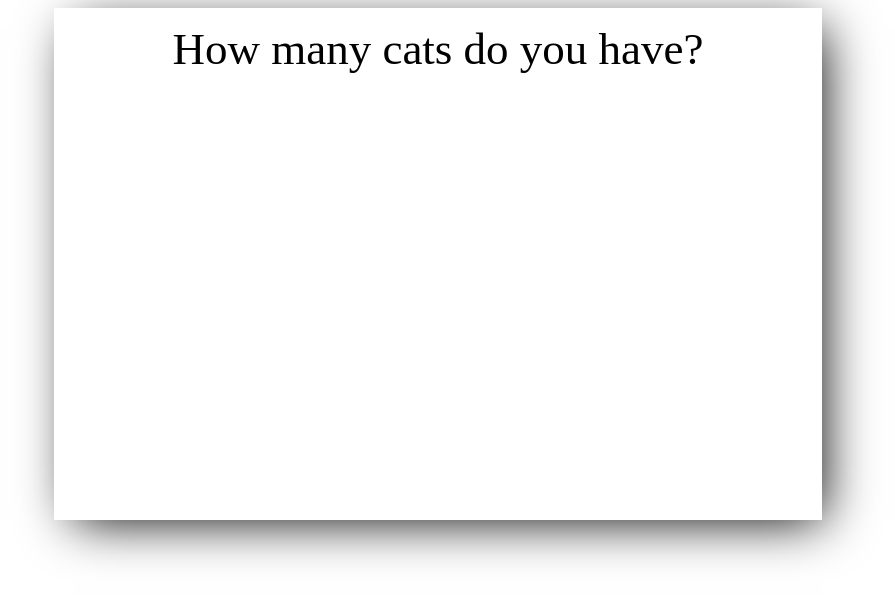
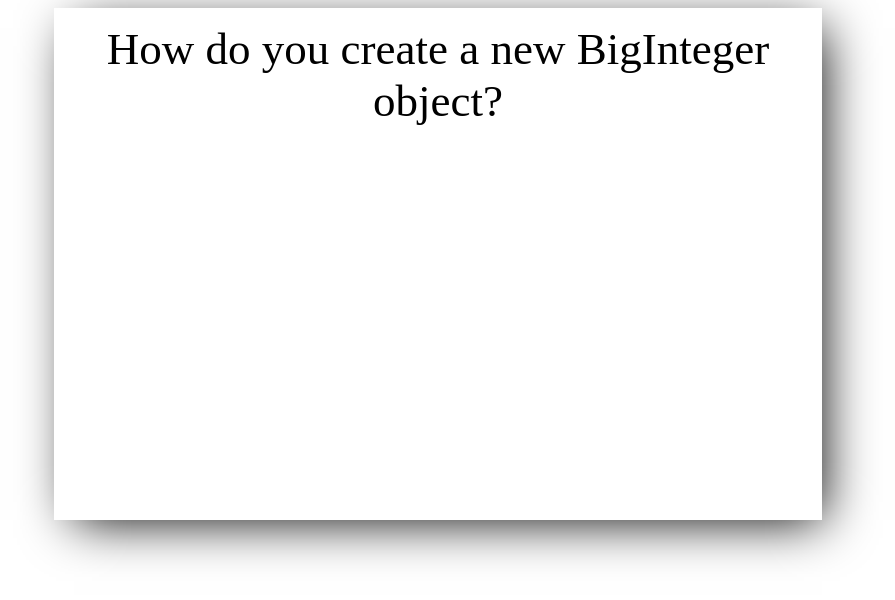
Before and after one commit to kenny-designs/json-cards, a plain HTML site: page index.html in a window 1280 px wide. Shown: the whole page, without its empty margins (202-1097 px from the left). Drawn offline with Linux system fonts and the light colour scheme.

Commit message:
Added quiz for programming

```diff
--- a/css/app.css
+++ b/css/app.css
@@ -3,6 +3,7 @@
   height: 40vw;
   box-shadow: 10px 10px 50px -10px;
   margin: 0 auto;
+  user-select: none;
 }
 
 #question {
--- a/js/main.js
+++ b/js/main.js
@@ -35,5 +35,5 @@ Quiz.prototype.start = function() {
 };
 
 // begin the quiz
-let quiz = new Quiz('sample.json');
+let quiz = new Quiz('progQuiz.json');
 quiz.start();
--- /dev/null
+++ b/quiz/progQuiz.json
@@ -0,0 +1,56 @@
+{
+  "quiz": [
+    {
+      "question": "How do you create a new BigInteger object?",
+      "answer": "By supplying a string with a number like so:<br>BigInteger a = new BigInteger(\"123\");"
+    },
+    {
+      "question": "How do you create a new BigDecimal object?",
+      "answer": "By supplying a string with a number in either int or floating point format:<br>BigDecimal a = new BigDecimal(\"123.5\");<br>or<br>BigDecimal b = new BigDecimal(\"50\");"
+    },
+    {
+      "question": "How do you create a new Integer object?",
+      "answer": "With either an int or a String like so:<br>Integer a = new Integer(100);<br>or<br>Integer b = new Integer(\"500\");"
+    },
+    {
+      "question": "How do you create a new Double object?",
+      "answer": "With either a double or a String like so:<br>Double a = new Double(5.15);<br>or<br>Double b = new Double(\"5.0\");"
+    },
+    {
+      "question": "What is the MIN_VALUE and the MAX_VALUE for the Integer class?",
+      "answer": "These are the max and min values for the primitive data type int.<br>MAX_VALUE = 2,147,483,647<br>MIN_VALUE = -2,147,483,648"
+    },
+    {
+      "question": "What is the MIN_VALUE and the MAX_VALUE for the Double class?",
+      "answer": "These are the max and min values for the primitive data type double.<br>MAX_VALUE = 1.7976931348623157E308<br>MIN_VALUE = 4.9E-324"
+    },
+    {
+      "question": "What is a wrapper class?",
+      "answer": "A wrapper class encapsulates the functionality of another class or component. In the case of primitive wrapper classes, such as Double, it allows us to use a primitive as an object and allow greater use of it such as easy conversion to int via the method intValue() found in the Numbers class"
+    },
+    {
+      "question": "What primitive values can a numeric wrapper class convert to?",
+      "answer": "<br>+doubleValue() : double<br>+floatValue() : float<br>+intValue() : int<br>+longValue() : long<br>+shortValue() : short"
+    },
+    {
+      "question": "What does the static method valueOf() of the numeric wrapper classes do? What parameters can it take?",
+      "answer": "The static method valueOf() returns an instance of the class it was invoked from such as Integer.valueOf(). It can either take a String or a primitive data type relating to the class it was invoked from.<br>Integer a = Integer.valueOf(\"500\");<br>Integer b = Integer.valueOf(15);"
+    },
+    {
+      "question": "What would foo print if Integer foo = new Integer(\"100\");?",
+      "answer": "It would just print 100 and NOT the object's address in memory"
+    },
+    {
+      "question": "What is the difference between Integer.parseInt(String s) vs Integer.parseInt(String s, int radix)?",
+      "answer": "They both are static methods that return an int. However, the version with the radix returns that string as an int at that base.<br>parseInt(\"473\", 10) == 473<br>parseInt(\"1101\", 2) == 13<br>Long and Short can also use the radix version but not Double or Float"
+    },
+    {
+      "question": "How can you simplify Integer[] arr = {new Integer(2), new Integer(5), new Integer(34)}; and why?",
+      "answer": "JDK 1.5 allows primitive type and wrapper classes to be converted automatically so we can now do the following:<br>Integer[] arr = {2, 5, 34};<br>This is known as 'boxing' and retrieving the values out of this array is known as 'unboxing'"
+    },
+    {
+      "question": "<br>In what ways can you construct a String?",
+      "answer": "String str1 = \"Hello world!\";<br>String str2 = new String(\"Hola world!\");"
+    }
+  ]
+}
```
Also changed, not shown: 6 other files.
